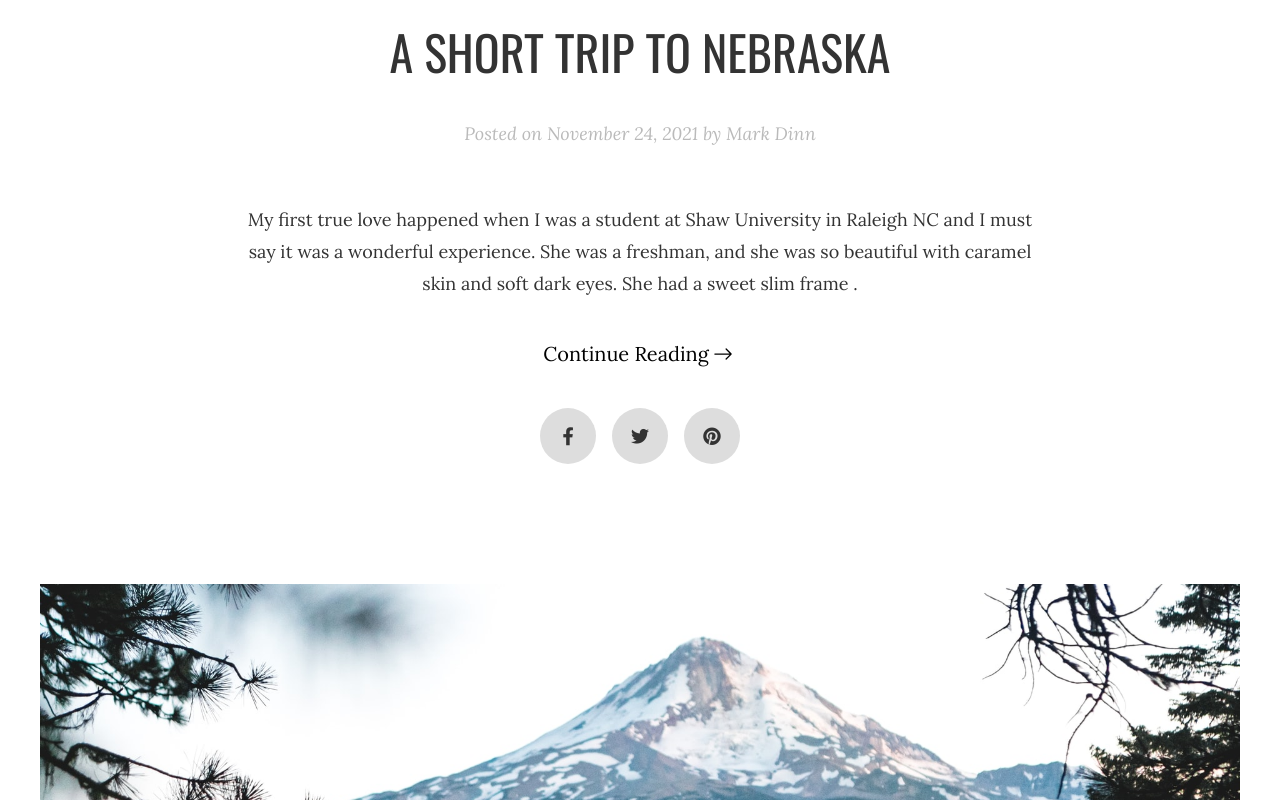
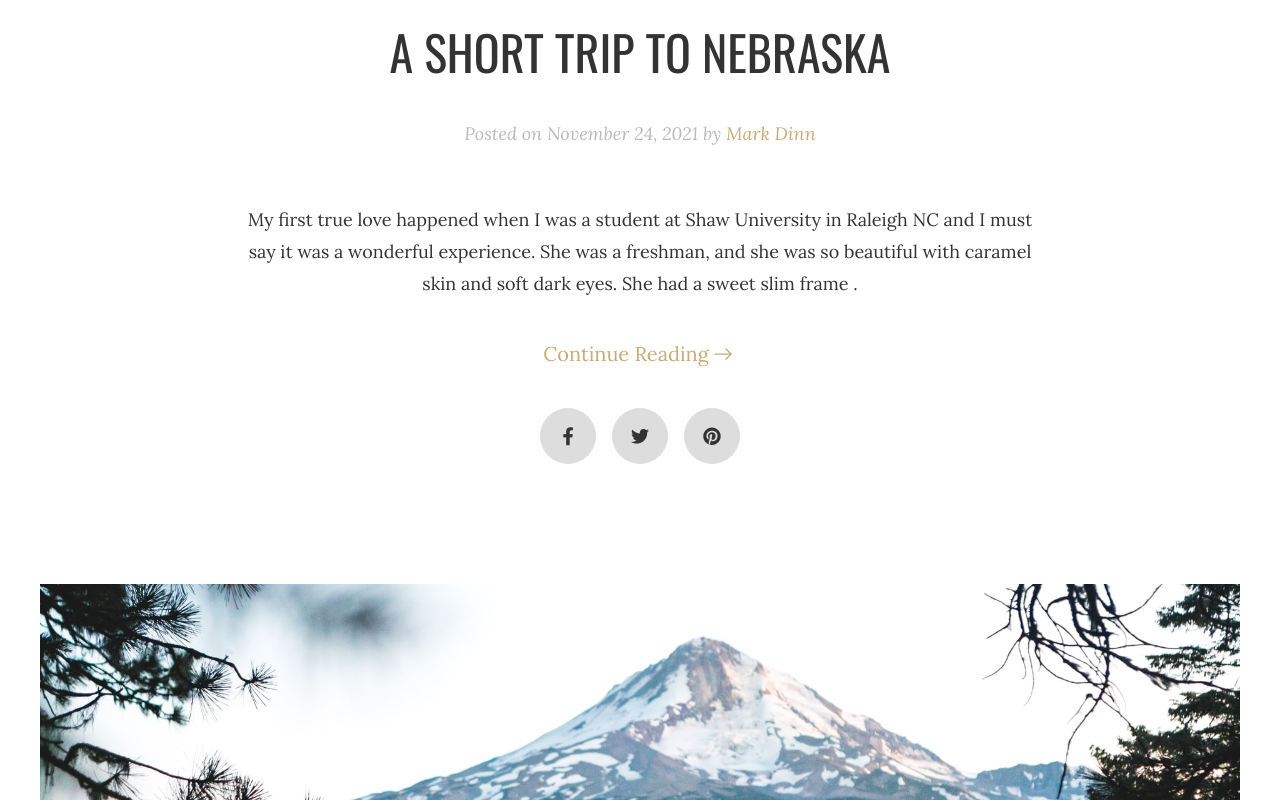
Before and after one commit to statichunt/techfeed-nextjs, a Next.js app: page / in a window 1280 px wide. Shown: the part 1460-2260 px from the top of the page. Built offline with nearby package versions, Linux system fonts and the light colour scheme.

Commit message:
modify code

```diff
--- a/styles/globals.css
+++ b/styles/globals.css
@@ -15,7 +15,7 @@
     @apply font-secondary text-large text-center font-normal leading-8 text-textColor;
   }
   .hover {
-    @apply hover:text-primaryColor;
+    @apply text-primaryColor hover:text-primaryColor hover:opacity-70;
   }
 
   .flex-order {
```
